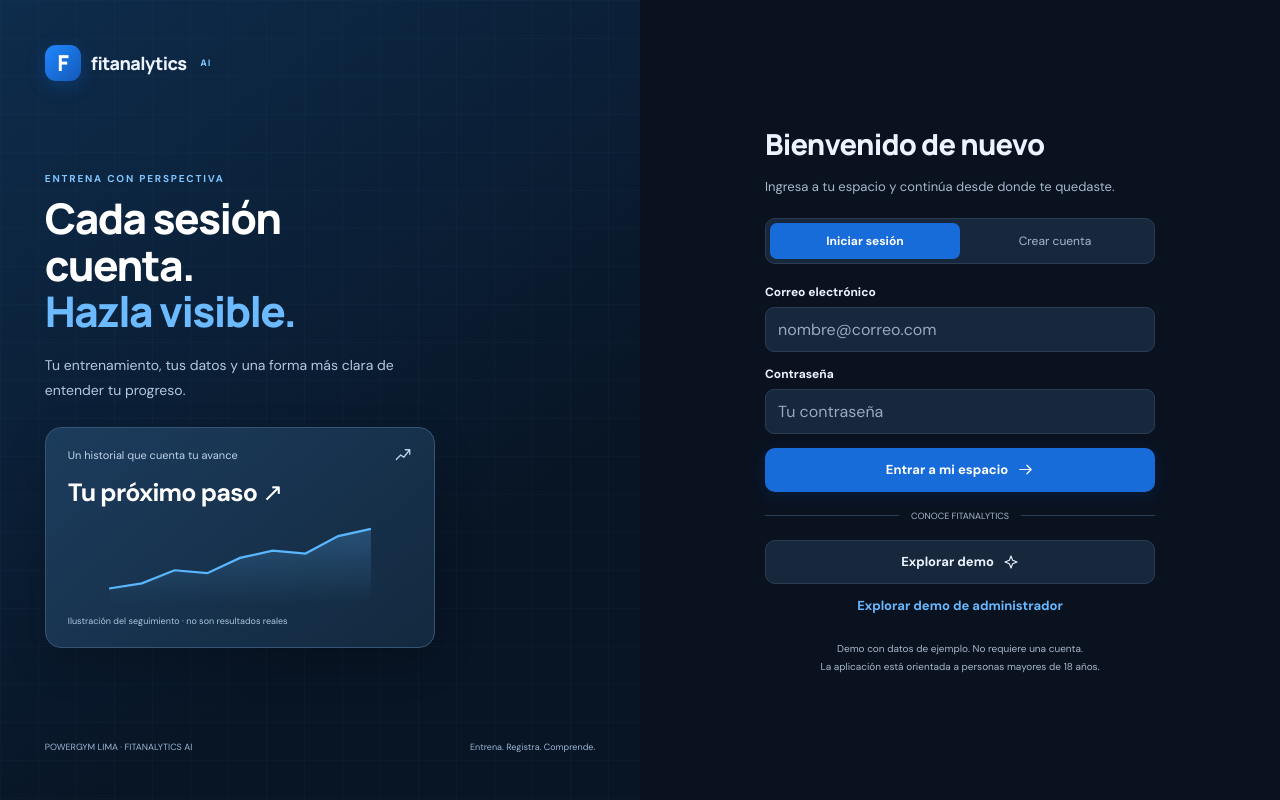
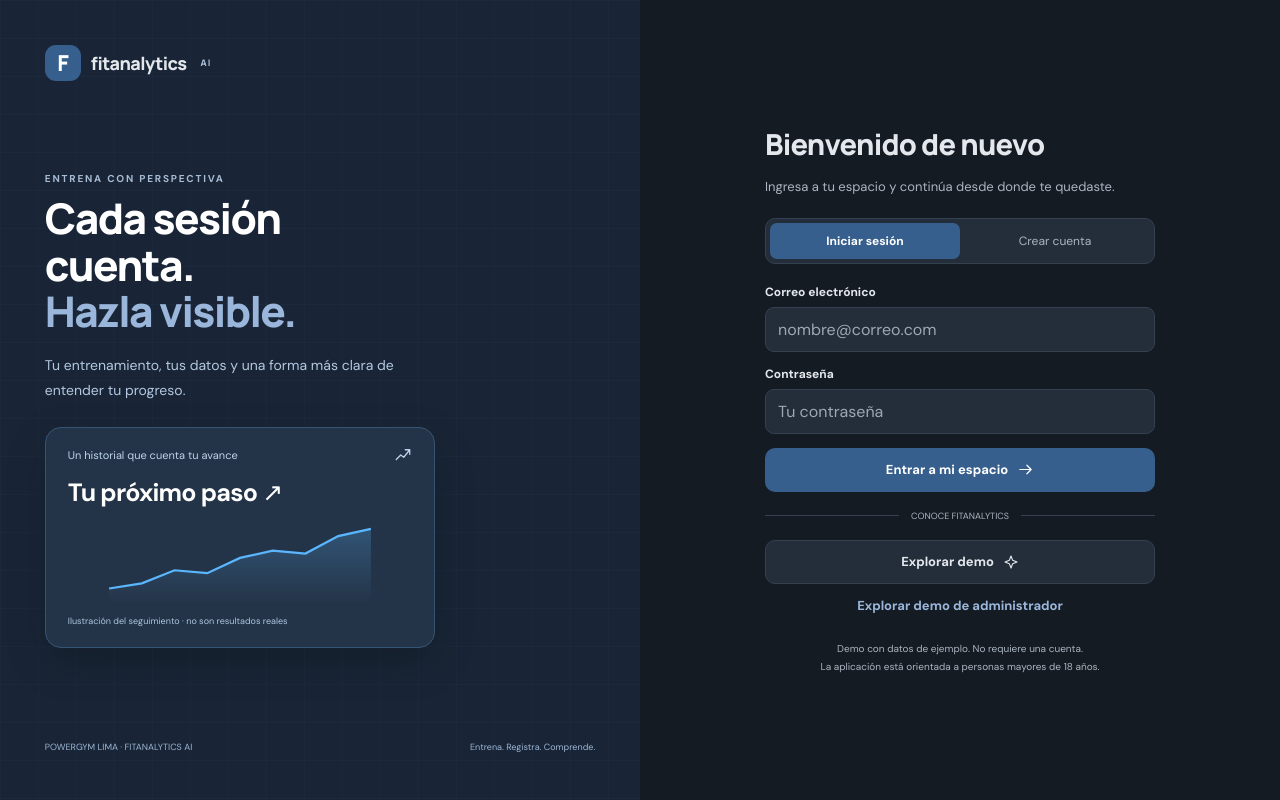
Before and after one commit to Maxi-ING/Gym-Frontend, a React (Vite) app: page / in a window 1280 px wide. Built offline with nearby package versions, Linux system fonts and the light colour scheme; no server answers.

Commit message:
Aplicar una paleta sobria de azul y acero sin brillos intensos

```diff
--- a/index.html
+++ b/index.html
@@ -3,7 +3,7 @@
   <head>
     <meta charset="UTF-8" />
     <meta name="viewport" content="width=device-width, initial-scale=1.0" />
-    <meta name="theme-color" content="#091629" />
+    <meta name="theme-color" content="#121b28" />
     <meta
       name="description"
       content="FitAnalytics AI: registra tu entrenamiento, consulta tu progreso y analiza tus metas."
--- a/src/features/dashboard/ProgressChart.tsx
+++ b/src/features/dashboard/ProgressChart.tsx
@@ -22,13 +22,13 @@ export default function ProgressChart({
           {
             label: metric === 'volumen_kg' ? 'Volumen (kg)' : 'Carga (kg)',
             data: points.map((p) => p[metric]),
-            borderColor: '#449aff',
-            backgroundColor: '#449aff25',
+            borderColor: dark ? '#8aaad0' : '#365f8d',
+            backgroundColor: dark ? '#8aaad01a' : '#365f8d15',
             fill: true,
             tension: 0.25,
             pointRadius: 4,
             pointHoverRadius: 6,
-            pointBorderColor: '#fff',
+            pointBorderColor: dark ? '#1d2530' : '#fff',
             pointBorderWidth: 2,
             borderWidth: 2,
           },
@@ -49,13 +49,13 @@ export default function ProgressChart({
           x: {
             grid: { display: false },
             border: { display: false },
-            ticks: { color: dark ? '#a8b8cc' : '#566a83', font: { size: 10 }, maxTicksLimit: 8 },
+            ticks: { color: dark ? '#abb5c2' : '#616b76', font: { size: 10 }, maxTicksLimit: 8 },
           },
           y: {
             beginAtZero: true,
             border: { display: false },
-            grid: { color: dark ? '#2b3d54' : '#d9e2ee' },
-            ticks: { color: dark ? '#a8b8cc' : '#566a83', font: { size: 10 }, maxTicksLimit: 6 },
+            grid: { color: dark ? '#354151' : '#d7dbdf' },
+            ticks: { color: dark ? '#abb5c2' : '#616b76', font: { size: 10 }, maxTicksLimit: 6 },
           },
         },
       },
--- a/src/features/predictions/PredictionChart.tsx
+++ b/src/features/predictions/PredictionChart.tsx
@@ -14,8 +14,8 @@ export default function PredictionChart({ result }: { result: Prediction }) {
           {
             label: 'Carga registrada',
             data: result.historial.map((p) => ({ x: p.semana, y: p.carga_kg })),
-            borderColor: '#449aff',
-            backgroundColor: '#449aff',
+            borderColor: dark ? '#8aaad0' : '#365f8d',
+            backgroundColor: dark ? '#8aaad0' : '#365f8d',
             pointRadius: 4,
             borderWidth: 2,
             tension: 0,
@@ -23,8 +23,8 @@ export default function PredictionChart({ result }: { result: Prediction }) {
           {
             label: 'Proyección',
             data: result.proyeccion.map((p) => ({ x: p.semana, y: p.carga_kg })),
-            borderColor: '#64d5e9',
-            backgroundColor: '#64d5e9',
+            borderColor: dark ? '#b3afa5' : '#696559',
+            backgroundColor: dark ? '#b3afa5' : '#696559',
             borderDash: [5, 5],
             borderWidth: 2,
             pointRadius: 4,
@@ -54,12 +54,12 @@ export default function PredictionChart({ result }: { result: Prediction }) {
             title: {
               display: true,
               text: 'Semanas transcurridas desde el primer registro',
-              color: dark ? '#a8b8cc' : '#566a83',
+              color: dark ? '#abb5c2' : '#616b76',
               font: { size: 10 },
             },
             ticks: {
               stepSize: 1,
-              color: dark ? '#a8b8cc' : '#566a83',
+              color: dark ? '#abb5c2' : '#616b76',
               font: { size: 10 },
               callback: (value) => String(Number(value) + 1),
               maxTicksLimit: 10,
@@ -67,10 +67,15 @@ export default function PredictionChart({ result }: { result: Prediction }) {
           },
           y: {
             beginAtZero: true,
-            grid: { color: dark ? '#2b3d54' : '#d9e2ee' },
+            grid: { color: dark ? '#354151' : '#d7dbdf' },
             border: { display: false },
-            ticks: { color: dark ? '#a8b8cc' : '#566a83', font: { size: 10 } },
-            title: { display: true, text: 'Carga (kg)', font: { size: 10 } },
+            ticks: { color: dark ? '#abb5c2' : '#616b76', font: { size: 10 } },
+            title: {
+              display: true,
+              text: 'Carga (kg)',
+              color: dark ? '#abb5c2' : '#616b76',
+              font: { size: 10 },
+            },
           },
         },
       },
--- a/src/styles.css
+++ b/src/styles.css
@@ -2,17 +2,19 @@
 :root {
   font-family: 'DM Sans', system-ui, sans-serif;
   font-synthesis: none;
-  --bg: #0a1220;
-  --surface: #111e30;
-  --surface-raised: #17273c;
-  --ink: #edf4ff;
-  --muted: #a8b8cc;
-  --accent: #68b8ff;
-  --primary: #186cda;
-  --line: #2b3d54;
-  --soft: #132b46;
+  --bg: #151b23;
+  --surface: #1d2530;
+  --surface-raised: #242e3b;
+  --ink: #e4e8ed;
+  --muted: #abb5c2;
+  --accent: #9ab7db;
+  --primary: #365f8d;
+  --chart-actual: #8aaad0;
+  --chart-projection: #b3afa5;
+  --line: #354151;
+  --soft: #263649;
   --radius: 16px;
-  --sidebar: #091629;
+  --sidebar: #121b28;
   --danger-bg: #351d29;
   --danger: #ffb7b4;
   --success-bg: #122d34;
@@ -22,14 +24,16 @@
   color-scheme: dark;
 }
 :root[data-theme='light'] {
-  --bg: #f0f4f9;
+  --bg: #f1f2f3;
   --surface: #fff;
-  --surface-raised: #f5f8fc;
-  --ink: #152a45;
-  --muted: #566a83;
-  --accent: #1263c2;
-  --line: #d9e2ee;
-  --soft: #eaf3ff;
+  --surface-raised: #f7f8f9;
+  --ink: #212a35;
+  --muted: #616b76;
+  --accent: #315b85;
+  --chart-actual: #365f8d;
+  --chart-projection: #696559;
+  --line: #d7dbdf;
+  --soft: #e9eef4;
   --danger-bg: #fff1f1;
   --danger: #a52934;
   --success-bg: #eaf8f5;
@@ -144,10 +148,10 @@ fieldset {
 .button-primary {
   background: var(--primary);
   color: #fff;
-  box-shadow: 0 4px 16px #0569da22;
+  box-shadow: none;
 }
 .button-primary:hover:not(:disabled) {
-  background: #125bbe;
+  background: #2b4f78;
 }
 .button-secondary {
   background: var(--surface-raised);
@@ -337,7 +341,7 @@ input[type='checkbox'] {
   font-size: 18px;
   font-weight: 800;
   letter-spacing: -0.6px;
-  color: #edf4ff;
+  color: #e4e8ed;
 }
 .brand-mark {
   width: 36px;
@@ -345,15 +349,15 @@ input[type='checkbox'] {
   border-radius: 11px;
   display: grid;
   place-items: center;
-  background: linear-gradient(135deg, #2088ff, #1258b8);
+  background: #365f8d;
   color: white;
   flex-shrink: 0;
   font-size: 22px;
-  box-shadow: 0 5px 18px #0569da44;
+  box-shadow: none;
 }
 .brand small {
   font-size: 9px;
-  color: #7bc5ff;
+  color: #a7bbd4;
   letter-spacing: 1px;
   margin-left: 4px;
 }
@@ -373,8 +377,8 @@ input[type='checkbox'] {
   flex-direction: column;
   gap: 8px;
   color: #eef5ff;
-  background: linear-gradient(170deg, #10233c, #091629 60%);
-  border-right: 1px solid #263b55;
+  background: var(--sidebar);
+  border-right: 1px solid #334256;
   height: 100dvh;
   overflow-y: auto;
   transition:
@@ -393,7 +397,7 @@ input[type='checkbox'] {
 .sidebar .icon-button {
   color: #d9eaff;
   border-color: #344d6c;
-  background: #10233c;
+  background: #1b293c;
 }
 .sidebar-section {
   font-size: 9px;
@@ -427,13 +431,13 @@ input[type='checkbox'] {
 }
 .nav a:hover {
   color: white;
-  background: #1b3452;
+  background: #28394e;
 }
 .nav a.active {
   color: white;
-  background: linear-gradient(105deg, #1579ec, #125abd);
+  background: #365f8d;
   font-weight: 700;
-  box-shadow: 0 4px 15px #076ee533;
+  box-shadow: inset 3px 0 0 #9ab7db;
 }
 .sidebar-bottom {
   margin-top: auto;
@@ -441,9 +445,9 @@ input[type='checkbox'] {
 }
 .sidebar-tip {
   padding: 17px 15px;
-  border: 1px solid #2a4461;
+  border: 1px solid #3b4c62;
   border-radius: 13px;
-  background: #122840;
+  background: #213044;
   color: #aac1db;
   font-size: 11px;
   line-height: 1.8;
@@ -462,7 +466,7 @@ input[type='checkbox'] {
   display: inline-grid;
   place-items: center;
   flex-shrink: 0;
-  background: #2b527b;
+  background: #3f5570;
   color: #eff7ff;
   font-size: 12px;
   font-weight: 800;
@@ -502,7 +506,7 @@ input[type='checkbox'] {
   margin-top: 3px;
 }
 .account-popover {
-  background: #18304c;
+  background: #243448;
   border: 1px solid #375473;
   border-radius: 12px;
   padding: 8px;
@@ -538,7 +542,7 @@ input[type='checkbox'] {
 }
 .account-popover a:hover,
 .account-popover button:hover {
-  background: #284966;
+  background: #344a64;
 }
 .shell-collapsed {
   grid-template-columns: 80px minmax(0, 1fr);
@@ -760,18 +764,18 @@ input[type='checkbox'] {
   line-height: 1.5;
 }
 .metric-highlight {
-  background: linear-gradient(130deg, #164582, #123358);
+  background: #293d55;
   color: #fff;
-  border-color: #3474a9;
+  border-color: #47607c;
 }
 .metric-highlight .metric-top,
 .metric-highlight .metric-note,
 .metric-highlight .metric-value span {
-  color: #c2dcf5;
+  color: #d1dbe7;
 }
 .metric-highlight .metric-icon {
-  background: #2c5990;
-  color: #b2e0ff;
+  background: #3a506c;
+  color: #d1dbe7;
 }
 .dashboard-grid,
 .prediction-grid,
@@ -1011,7 +1015,7 @@ tbody tr:last-child td {
   grid-template-columns: 1fr 1fr;
 }
 .auth-visual {
-  background: linear-gradient(145deg, #0e2c4c, #081525 70%);
+  background: #192536;
   color: #fff;
   display: flex;
   flex-direction: column;
@@ -1036,7 +1040,7 @@ tbody tr:last-child td {
   z-index: 1;
 }
 .auth-content .eyebrow {
-  color: #81c5ff;
+  color: #a7bbd4;
 }
 .auth-content h1 {
   font-size: clamp(34px, 3.3vw, 54px);
@@ -1044,7 +1048,7 @@ tbody tr:last-child td {
   line-height: 1.1;
 }
 .auth-content h1 span {
-  color: #6cbaff;
+  color: #9ab7db;
 }
 .auth-content p {
   color: #b3c8e0;
@@ -1057,7 +1061,7 @@ tbody tr:last-child td {
   border: 1px solid #365575;
   border-radius: 16px;
   padding: 18px 22px;
-  background: linear-gradient(140deg, #1c3c5d, #13293f);
+  background: #243448;
   box-shadow: 0 15px 40px #0003;
   max-width: 390px;
 }
@@ -1237,10 +1241,10 @@ tbody tr:last-child td {
   height: 8px;
   margin-right: 6px;
   border-radius: 50%;
-  background: #449aff;
+  background: var(--chart-actual);
 }
 .legend span:last-child::before {
-  background: #64d5e9;
+  background: var(--chart-projection);
 }
 .overview-values {
   display: grid;
```
Also changed, not shown: public/favicon-azul.svg.
